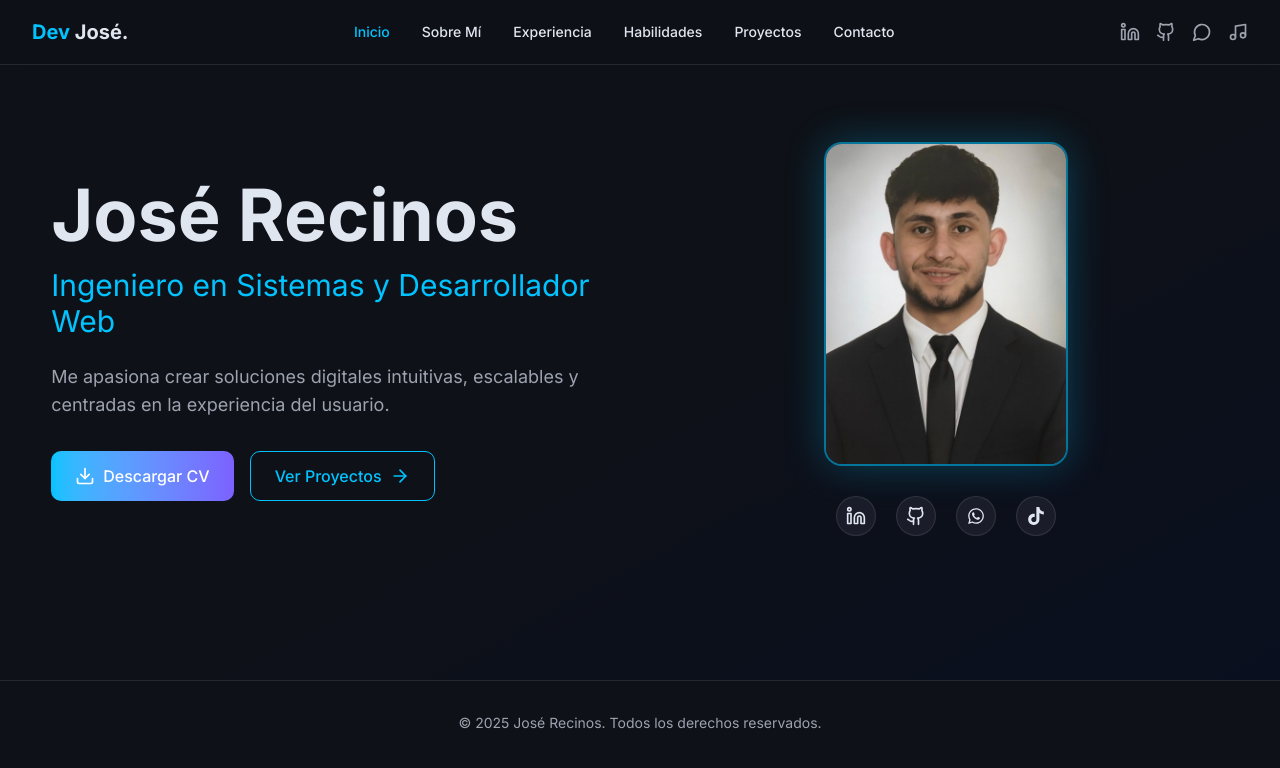
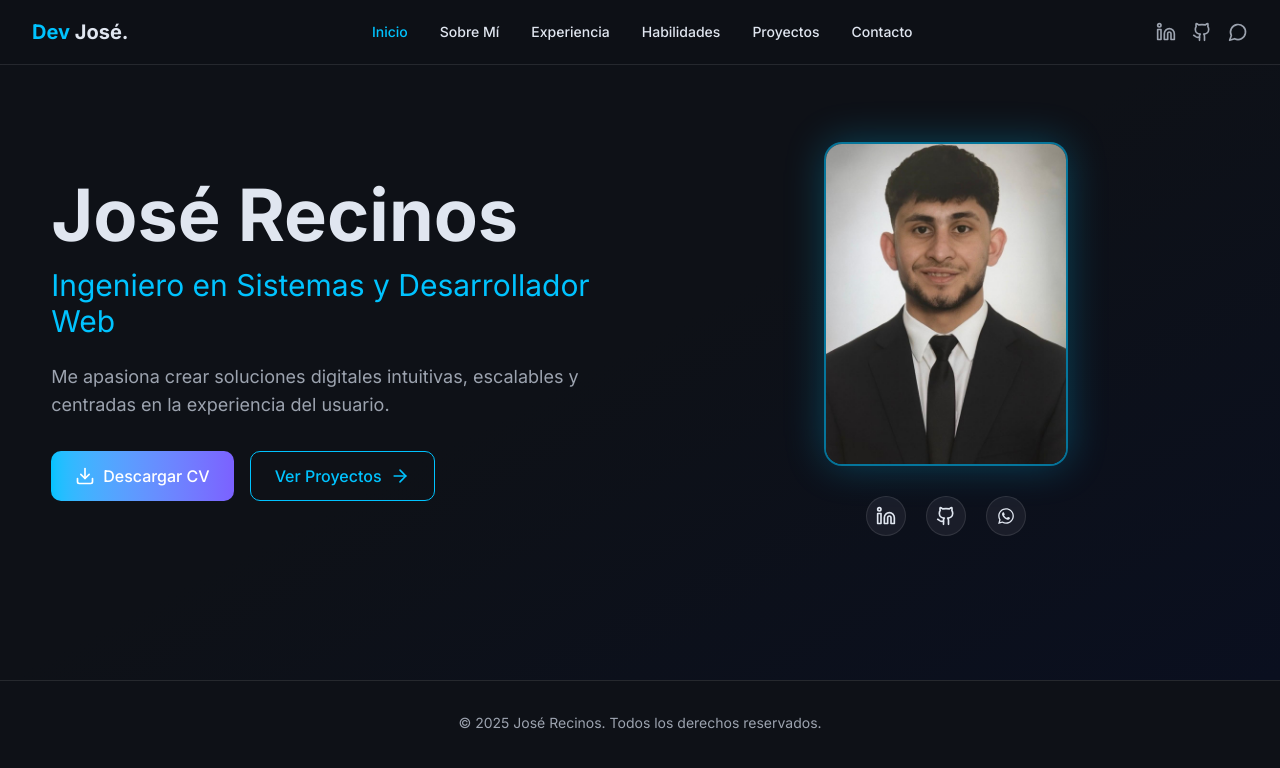
Before and after one commit to recinosjer/Portafolio, a Next.js app in the folder portafolio_JR/: page / in a window 1280 px wide. Shown: the top 768 px of the page. Built offline with nearby package versions, Linux system fonts and the light colour scheme.

Commit message:
Remove TikTok references from social icons and site data

```diff
--- a/portafolio_JR/components/Header.tsx
+++ b/portafolio_JR/components/Header.tsx
@@ -19,7 +19,6 @@ const socialIcons = {
   linkedin: Linkedin,
   github: Github,
   whatsapp: MessageCircle,
-  tiktok: Music,
 }
 
 export function Header() {
--- a/portafolio_JR/components/Hero.tsx
+++ b/portafolio_JR/components/Hero.tsx
@@ -6,7 +6,6 @@ import Image from "next/image"
 import { siteData } from "@/data/site"
 import { Linkedin, Github, } from "lucide-react"
 import { FaWhatsapp } from "react-icons/fa"
-import { SiTiktok } from "react-icons/si"
 
 export function Hero() {
   return (
@@ -55,7 +54,6 @@ export function Hero() {
               priority
             />
           </div>
-
           {/* Redes sociales */}
           <div className="flex gap-5 mt-2">
             <a
@@ -70,7 +68,6 @@ export function Hero() {
             >
               <Linkedin size={20} />
             </a>
-
             <a
               href={siteData.social.github}
               target="_blank"
@@ -83,7 +80,6 @@ export function Hero() {
             >
               <Github size={20} />
             </a>
-
             <a
               href={siteData.social.whatsapp}
               target="_blank"
@@ -96,19 +92,6 @@ export function Hero() {
             >
               <FaWhatsapp size={18} />
             </a>
-
-            <a
-              href={siteData.social.tiktok}
-              target="_blank"
-              rel="noopener noreferrer"
-              aria-label="TikTok"
-              className="w-10 h-10 rounded-full bg-[#1a1d29] border border-white/10
-              flex items-center justify-center text-[#e0e6f0] hover:border-[#ff0050]
-              hover:text-[#ff0050] transition-colors focus-visible:outline-none
-              focus-visible:ring-2 focus-visible:ring-[#ff0050]"
-            >
-              <SiTiktok size={18} />
-            </a>
           </div>
         </motion.div>
 
--- a/portafolio_JR/components/contact-section.tsx
+++ b/portafolio_JR/components/contact-section.tsx
@@ -9,8 +9,7 @@ import { Linkedin, Github, MessageCircle, Music, Mail, Phone } from "lucide-reac
 const socialIcons = {
   linkedin: Linkedin,
   github: Github,
-  whatsapp: MessageCircle,
-  tiktok: Music,
+  whatsapp: MessageCircle
 }
 
 export function Contact() {
--- a/portafolio_JR/components/pageComplete/Contact.tsx
+++ b/portafolio_JR/components/pageComplete/Contact.tsx
@@ -3,7 +3,6 @@
 import { motion } from "framer-motion"
 import { Mail, Phone, MapPin, Linkedin, Github, } from "lucide-react"
 import { FaWhatsapp } from "react-icons/fa"
-import { SiTiktok } from "react-icons/si"
 import { ContactForm } from "../ContactForm"
 import { siteData } from "@/data/site"
 
@@ -75,16 +74,6 @@ export function Contact() {
               >
                 <FaWhatsapp size={18} />
               </a>
-
-              <a
-                href={siteData.social.tiktok}
-                target="_blank"
-                rel="noopener noreferrer"
-                className="w-10 h-10 rounded-full bg-[#1a1d29] border border-white/10 flex items-center justify-center text-[#e0e6f0] hover:border-[#ff0050] hover:text-[#ff0050] transition-colors focus-visible:outline-none focus-visible:ring-2 focus-visible:ring-[#ff0050]"
-                aria-label="TikTok"
-              >
-                <SiTiktok size={18} />
-              </a>
             </div>
           </div>
 
--- a/portafolio_JR/components/sidebar.tsx
+++ b/portafolio_JR/components/sidebar.tsx
@@ -8,8 +8,7 @@ export function Sidebar() {
   const socialIcons = {
     linkedin: Linkedin,
     github: Github,
-    whatsapp: MessageCircle,
-    tiktok: Music,
+    whatsapp: MessageCircle
   }
 
   return (
--- a/portafolio_JR/components/social-links.tsx
+++ b/portafolio_JR/components/social-links.tsx
@@ -7,8 +7,7 @@ import { siteData } from "@/data/site"
 const socialIcons = {
   linkedin: { Icon: Linkedin, label: "LinkedIn" },
   github: { Icon: Github, label: "GitHub" },
-  whatsapp: { Icon: MessageCircle, label: "WhatsApp" },
-  tiktok: { Icon: Music, label: "TikTok" },
+  whatsapp: { Icon: MessageCircle, label: "WhatsApp" }
 }
 
 export function SocialLinks() {
--- a/portafolio_JR/data/site.ts
+++ b/portafolio_JR/data/site.ts
@@ -10,7 +10,6 @@ export const siteData = {
   social: {
     linkedin: "https://www.linkedin.com/in/jos%C3%A9-manuel-recinos-mart%C3%ACnez-5411332b2/",
     github: "https://github.com/recinosjer",
-    whatsapp: "https://wa.me/34613455211",
-    tiktok: "https://tiktok.com/@chupa0101010?_t=ZM-90hn7Bu32BH&_r=1"
+    whatsapp: "https://wa.me/34613455211"
   },
 }
```
